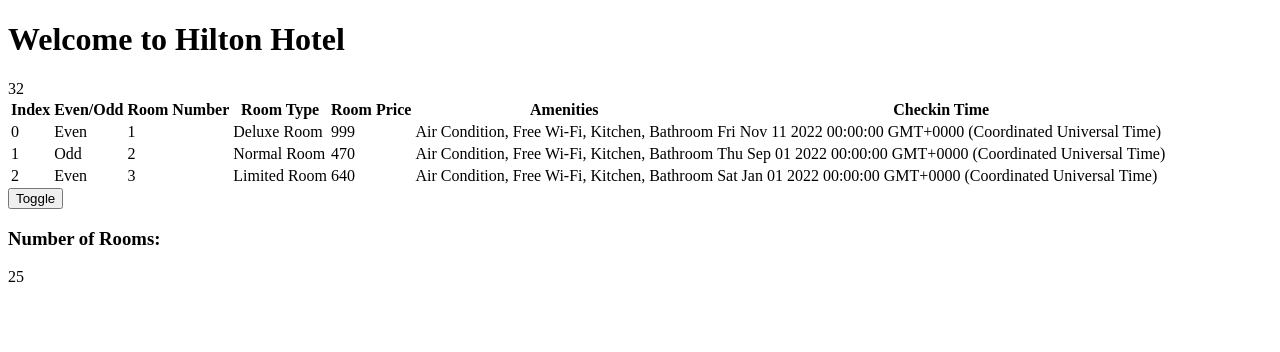
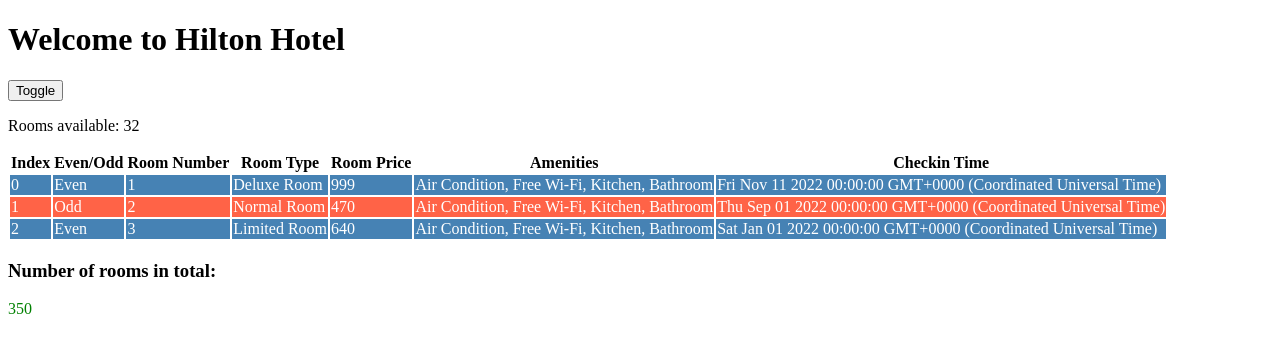
Before and after one commit to Brece/angular-hotel-inventory, an Angular app: page / in a window 1280 px wide. Both pictures are taken after a click on the button "Toggle". Shown: the top 352 px of the page. Built offline with nearby package versions, Linux system fonts and the light colour scheme.

Commit message:
adds attribute directives

```diff
--- a/src/app/app.component.html
+++ b/src/app/app.component.html
@@ -1,2 +1,11 @@
 <router-outlet></router-outlet>
-<app-rooms></app-rooms>
+
+<!-- Structural directive *ngSwitch -->
+<div [ngSwitch]="role">
+    <div *ngSwitchCase="'Admin'">
+        <app-rooms></app-rooms>
+    </div>
+    <div *ngSwitchDefault>
+        You are not authorized to view this page!
+    </div>
+</div>
--- a/src/app/app.component.ts
+++ b/src/app/app.component.ts
@@ -7,4 +7,5 @@
 })
 export class AppComponent {
   title = 'angular-hotel-inventory';
+  role = 'Admin';
 }
--- a/src/app/components/rooms/rooms.component.html
+++ b/src/app/components/rooms/rooms.component.html
@@ -1,9 +1,13 @@
 <!-- Property binding -->
 <h1>Welcome to {{ hotelName }}</h1>
 
+<!-- Event binding -->
+<button type="button" (click)="toggle()">Toggle</button>
+
 <!-- Structural directives: *ngIf, *ngFor, *ngSwitch -->
 <!-- Attribute directives: ngClass, ngStyle -->
-{{ rooms.availableRooms ?? 'No rooms' }}
+
+<p>Rooms available: {{ rooms.availableRooms ?? 'No rooms' }}</p>
 
 <div *ngIf="rooms.availableRooms">
     <table>
@@ -16,7 +20,7 @@
             <th>Amenities</th>
             <th>Checkin Time</th>
         </tr>
-        <tr *ngFor="let room of roomList; let e = even; let o = odd; let i = index">
+        <tr [ngClass]="e ? 'even' : 'odd'" *ngFor="let room of roomList; let e = even; let o = odd; let i = index">
             <td>{{ i }}</td>
             <td>{{ e ? 'Even' : 'Odd' }}</td>
             <td>{{ room.roomNumber }}</td>
@@ -28,9 +32,7 @@
     </table>
 </div>
 
-<!-- Event binding -->
-<button type="button" (click)="toggle()">Toggle</button>
 <div [hidden]="hideRooms">
-    <h3>Number of Rooms:</h3>
-    <p [innerText]="numberOfRooms"></p>
+    <h3>Number of rooms in total:</h3>
+    <p [ngStyle]="{ color: rooms.availableRooms ? 'green' : 'red' }" [innerText]="numberOfRooms"></p>
 </div>
--- a/src/app/components/rooms/rooms.component.scss
+++ b/src/app/components/rooms/rooms.component.scss
@@ -0,0 +1,9 @@
+.even {
+    background-color: steelblue;
+    color: white;
+}
+
+.odd {
+    background-color: tomato;
+    color: white;
+}
--- a/src/app/components/rooms/rooms.component.ts
+++ b/src/app/components/rooms/rooms.component.ts
@@ -8,7 +8,7 @@
 })
 export class RoomsComponent implements OnInit {
   hotelName = 'Hilton Hotel';
-  numberOfRooms = 25;
+  numberOfRooms = 350;
   hideRooms = true;
   rooms: Room = {
     totalRooms: 55,
```
